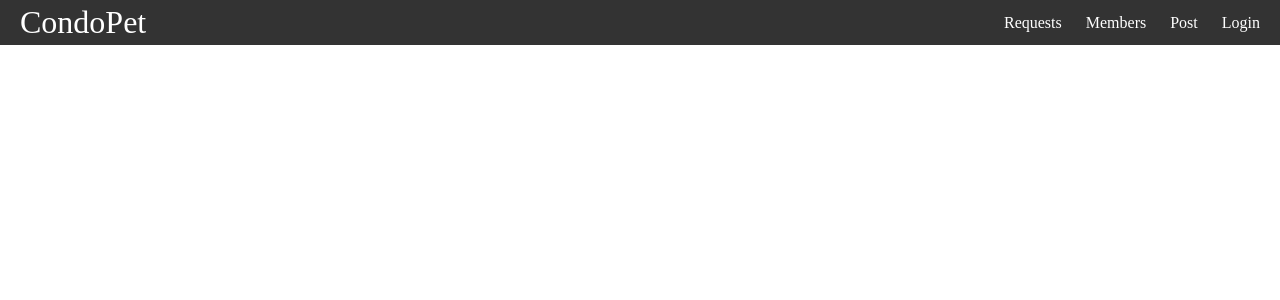
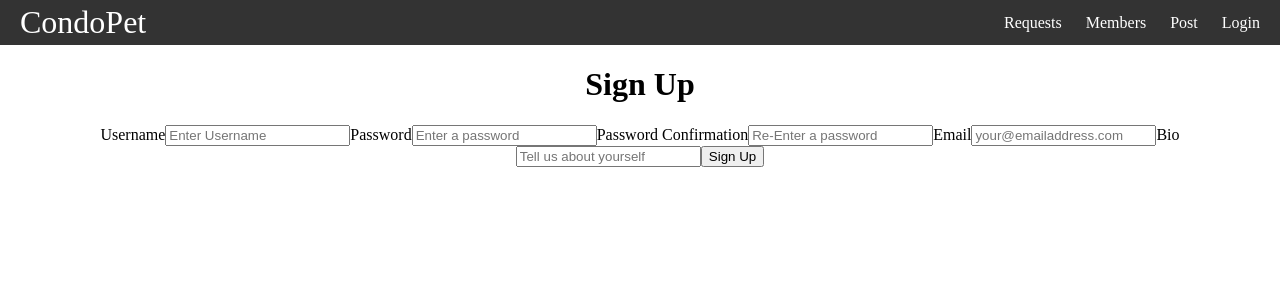
Before and after one commit to CSchadeck/phase5-capstone-project, a React (Create React App) app: page /SignUp in a window 1280 px wide. Shown: the top 300 px of the page. Built offline with nearby package versions, Linux system fonts and the light colour scheme; no server answers.

Commit message:
updates and fetches

```diff
--- a/src/App.js
+++ b/src/App.js
@@ -4,19 +4,22 @@ import Requests from "./components/Requests";
 import Members from './components/Members';
 import Post from './components/Post';
 import Login from "./components/Login";
+import SignUp from "./components/SignUp";
 import { Route, Routes } from "react-router-dom";
-import React, { useEffect,  useState } from "react";
+import React, { useEffect, useState } from "react";
 
 function App() {
   const [user, setUser] = useState(null);
   const [userData, setUserData] = useState({ users: [] });
+
+
 
   useEffect(() => {
     fetchUsers()
   }, []);
 
 
-  function fetchUsers(){
+  function fetchUsers() {
     return fetch('https://obscure-headland-31666.herokuapp.com/users')
       .then(res => res.json())
       .then(data => {
@@ -24,7 +27,7 @@ function App() {
 
         setUserData(data);
       })
-    }
+  }
 
 
 
@@ -38,6 +41,7 @@ function App() {
           <Route path="/Members" element={<Members />} />
           <Route path="/Post" element={<Post />} />
           <Route path="/Login" element={<Login />} />
+          <Route path="/SignUp" element={<SignUp />} />
         </Routes>
       </div> </>
   )
--- a/src/components/Login.js
+++ b/src/components/Login.js
@@ -1,4 +1,56 @@
-export default function Login(){
-    return <h1>Login</h1>
+import React, { useState } from "react";
+import { Link } from "react-router-dom";
+
+export default function Login({ setUser }) {
+    const [username, setUsername] = useState("");
+    const [password, setPassword] = useState("");
+
+    function handleSubmit(e) {
+        e.preventDefault();
+        fetch("/login", {
+            method: "POST",
+            headers: {
+                "Content-Type": "application/json",
+            },
+            body: JSON.stringify({ username, password }),
+        }).then((r) => {
+            if (r.ok) {
+                r.json().then((user) => setUser(user));
+            } else {
+                alert('Invalid Username or Password');
+            }
+        });
+    }
+
+    return (
+
+        <div>
+            <form onSubmit={handleSubmit}>
+                <h1>Login</h1>
+                <label htmlFor="username">Username</label>
+                <input
+                    type="text"
+                    id="username"
+                    autoComplete="off"
+                    value={username}
+                    onChange={(e) => setUsername(e.target.value)}
+                    placeholder="enter username"
+                />
+                <label htmlFor="password">Password</label>
+                <input
+                    type="password"
+                    id="password"
+                    autoComplete="current-password"
+                    value={password}
+                    onChange={(e) => setPassword(e.target.value)}
+                    placeholder="enter password"
+                />
+                <button type="submit">Login</button>
+                <Link to="/SignUp">Sign Up to be a member!</Link>
+            </form>
+        </div>
+
+    );
+
 
 }
--- a/src/components/Members.js
+++ b/src/components/Members.js
@@ -1,4 +1,36 @@
-export default function Members(){
-    return <h1>Members</h1>
+import React, { useEffect, useState } from "react";
+
+
+
+export default function Members() {
+    const [id, username, email, bio] = useState("All")
+
+    const [members, setMembers] = useState([])
+
+    useEffect(() => {
+        fetch(`https://obscure-headland-31666.herokuapp.com/users/${id}`, {
+            method: "Post",
+            headers: { "Content-Type": "application/json" },
+            body: JSON.stringify,
+            username: username,
+            email: email,
+            bio: bio,
+
+        }).then((r) => r.json())
+        .then((members) => setMembers(members));
+}, []);
+
+return (
+    <li>
+        <div className="request-card">
+            <h3 className="request-card__">{members.username}</h3>
+            <p className="request-card__">{members.email}</p>
+            <p className="request-card__">{members.bio}</p>
+            <p>
+                <button>🐾 </button>
+            </p>
+        </div>
+    </li>
+);
 
 }
--- /dev/null
+++ b/src/components/RequestCard.js
@@ -0,0 +1,42 @@
+import React, { useState } from 'react'
+import Requests from './Requests';
+
+
+
+function RequestCard({ requests, handleUpdateRequest }) {
+    const { id, title, user_id, image, description, start_date, end_date, accepted } = requests;
+
+    function likeHandler() {
+        fetch(`https://obscure-headland-31666.herokuapp.com/requests/${id}`, {
+            method: "Post",
+            headers: { "Content-Type": "application/json" },
+            body: JSON.stringify({ accepted: Requests.accepted + 1 }),
+            title: title,
+            user_id: user_id,
+            image: image,
+            description: description,
+            start_date: start_date,
+            end_date: end_date,
+        }).then(r => r.json())
+            .then((data) => {
+
+                handleUpdateRequest(data)
+            })
+    }
+
+    return (
+        <div className="request-card">
+            <h3 className="request-card__">{requests.title}</h3>
+            <p className="request-card__">{requests.user_id}</p>
+            <p className="request-card__">{requests.description}</p>
+            <p className="request-card__">{requests.start_date}</p>
+            <p className="request-card__">{requests.end_date}</p>
+            <p>
+                <button className="accept-button" onClick={likeHandler}>🐾: {accepted} </button>
+            </p>
+        </div>
+    );
+}
+
+
+export default RequestCard;
--- a/src/components/Requests.js
+++ b/src/components/Requests.js
@@ -1,6 +1,16 @@
+import RequestCard from "./RequestCard";
+import React, { useEffect, useState } from "react";
+
+export default function Requests() {
+    const [] = useState("All")
+
+    const [requests, setRequests] = useState([])
+
+    useEffect(() => {
+        fetch("https://obscure-headland-31666.herokuapp.com/requests")
+            .then((r) => r.json())
+            .then((requests) => console.log(requests));
+    }, []);
 
 
-export default function Requests(){
-    return <h1>Requests</h1>
-
 }
--- /dev/null
+++ b/src/components/SignUp.js
@@ -0,0 +1,83 @@
+import React, { useState } from "react";
+
+export default function SignUp({ setUser }) {
+    const [username, setUsername] = useState("");
+    const [password, setPassword] = useState("");
+    const [passwordConfirmation, setPasswordConfirmation] = useState("");
+    const [email, setEmail] = useState("");
+    const [bio, setBio] = useState("")
+
+    function handleSubmit(e) {
+      e.preventDefault();
+      fetch("/signup", {
+        method: "POST",
+        headers: {
+          "Content-Type": "application/json",
+        },
+        body: JSON.stringify({
+          username,
+          email,
+          password,
+          password_confirmation: passwordConfirmation,
+        }),
+      }).then((r) => {
+        if (r.ok) {
+          r.json().then((user) => setUser(user));
+        }
+      });
+    }
+
+    return (
+      <div>
+        <form onSubmit={handleSubmit}>
+          <h1>Sign Up</h1>
+          <label htmlFor="username">Username</label>
+          <input
+            type="text"
+            id="username"
+            placeholder="Enter Username"
+            autoComplete="off"
+            value={username}
+            onChange={(e) => setUsername(e.target.value)}
+          />
+          <label htmlFor="password">Password</label>
+          <input
+            type="password"
+            id="password"
+            placeholder="Enter a password"
+            value={password}
+            onChange={(e) => setPassword(e.target.value)}
+            autoComplete="current-password"
+          />
+          <label htmlFor="password">Password Confirmation</label>
+          <input
+            type="password"
+            id="password_confirmation"
+            placeholder="Re-Enter a password"
+            value={passwordConfirmation}
+            onChange={(e) => setPasswordConfirmation(e.target.value)}
+            autoComplete="current-password"
+             />
+               <label htmlFor="email">Email</label>
+          <input
+            type="text"
+            id="email"
+            placeholder="your@emailaddress.com"
+            autoComplete="off"
+            value={email}
+            onChange={(e) => setEmail(e.target.value)}
+          />
+            <label htmlFor="Bio">Bio</label>
+          <input
+            type="text"
+            id="bio"
+            placeholder="Tell us about yourself"
+            autoComplete="off"
+            value={bio}
+            onChange={(e) => setBio(e.target.value)}
+          />
+          <button type="submit">Sign Up</button>
+        </form>
+      </div>
+    );
+  }
--- a/src/index.css
+++ b/src/index.css
@@ -61,3 +61,24 @@ nav li:hover{
 .form_fields{
 
 }
+
+/*Post/Request Form*/
+.sign-up {
+
+}
+
+/*Post/Request page*/
+.requests{
+
+}
+
+
+
+/*Post/Request card*/
+
+.request_card {
+
+}
+.accept-button{
+
+}
```
